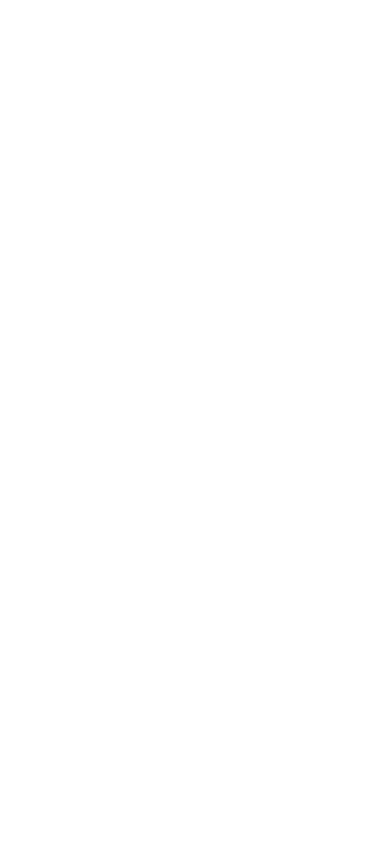
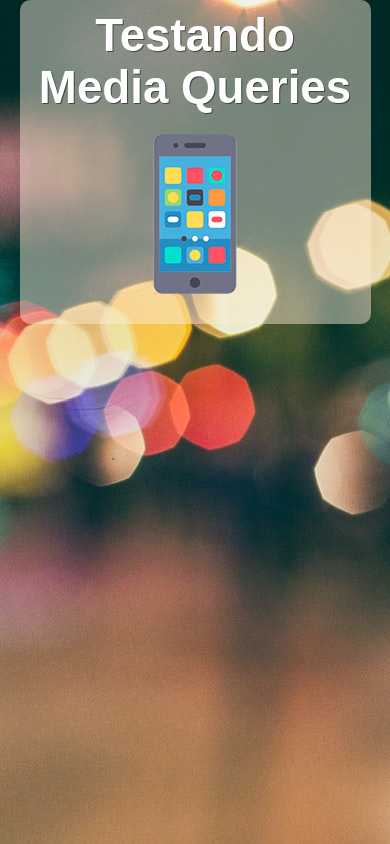
Before and after one commit to allluh/Html-CSS, a plain HTML site: page ex0029/mq004/index.html in a window 390 px wide. Drawn offline with Linux system fonts and the light colour scheme.

Commit message:
teste com mobile e media queries

```diff
--- /dev/null
+++ b/ex0029/mq004/estilos/media-query.css
@@ -0,0 +1,3 @@
+@charset "UTF-8";
+
+/*-- Todas as demais Midias --*/
--- /dev/null
+++ b/ex0029/mq004/estilos/style.css
@@ -0,0 +1,45 @@
+@charset "UTF-8";
+
+/*-- Versão Mobile First --*/
+
+* {
+    font-family: Arial, Helvetica, sans-serif;
+    font-size: 1.3em;
+    margin: 0px;
+    padding: 0px;
+    box-sizing: border-box;
+}
+
+body, html {
+    width: 100vw;
+    height: 100vh;
+}
+
+body {
+    background: black url(../imagens/back-phone.jpg)no-repeat;
+}
+
+main {
+    background-color: rgba(250, 235, 215, 0.471);
+    width: 90vw;
+    margin: auto;
+    padding: 10px;
+    border-radius: 10px;
+}
+
+h1 {
+    text-align: center;
+    color: white;
+    text-shadow: 1px 1px 0px rgba(0, 0, 0, 0.489);
+}
+
+img {
+    display: block;
+    margin: auto;
+}
+
+img#phone {display: block; }
+img#tablet {display: none; }
+img#impressora {display: none; }
+img#desktop {display: none; }
+img#tv {display: none; }
--- a/ex0029/mq004/index.html
+++ b/ex0029/mq004/index.html
@@ -4,8 +4,19 @@
     <meta charset="UTF-8">
     <meta name="viewport" content="width=device-width, initial-scale=1.0">
     <title>Media Queries</title>
+    <link rel="stylesheet" href="estilos/style.css" media="all">
+    <link rel="stylesheet" href="estilos/media-query.css">
+
 </head>
 <body>
+    <main>
+        <h1>Testando Media Queries</h1>
+        <img id="phone" src="imagens/icon-phone.png" alt="Acessando via smartphone">
+        <img id="tablet" src="imagens/icon-tablet.png" alt="Acessando via tablet">
+        <img id="impressora" src="imagens/icon-print.png" alt="Versão para impressora">
+        <img id="desktop" src="imagens/icon-pc.png" alt="Versão para desktop">
+        <img id="tv" src="imagens/back-tv.jpg" alt="Versão para TV">
+    </main>
 
 </body>
 </html>
```
